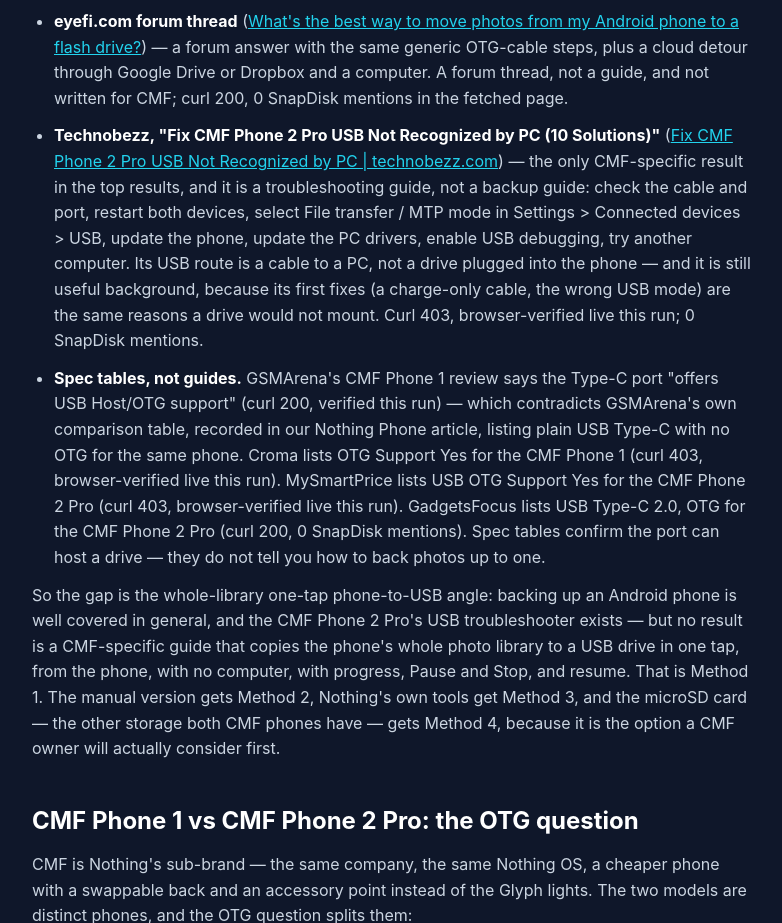
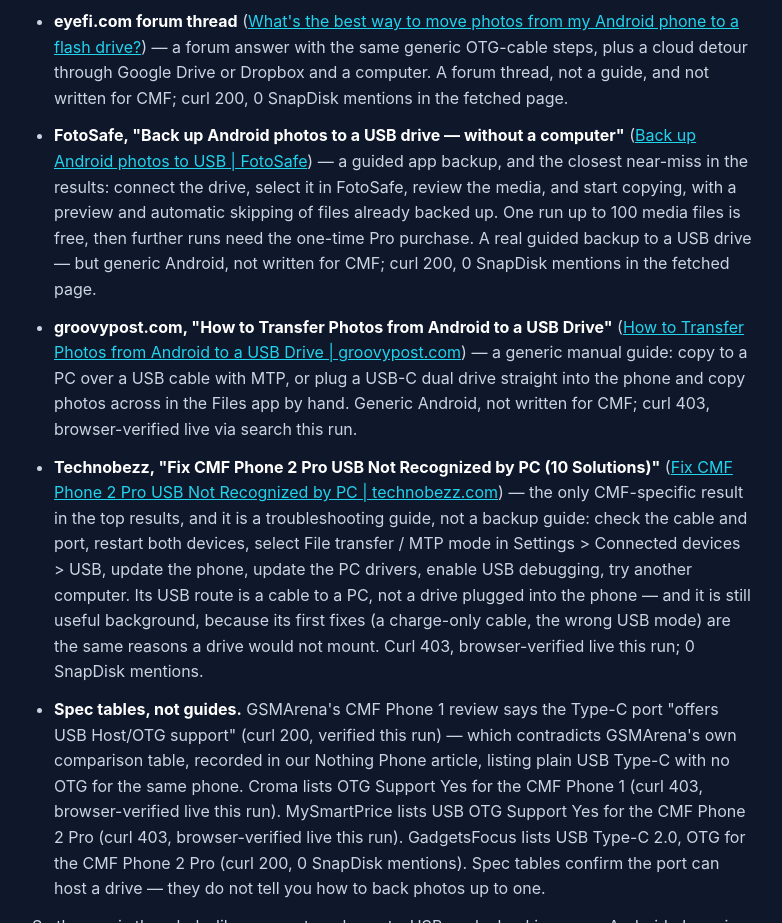
Before and after one commit to dzianisv/photo-backup, a plain HTML site: page docs/cmf-phone-photos-to-usb.html in a window 1280 px wide. Shown: the part 2856-3779 px from the top of the page, without its empty margins (248-1030 px from the left). Drawn offline with Linux system fonts and the light colour scheme.

Commit message:
WL-184 scoring fix: name FotoSafe + groovypost near-misses in CMF article

```diff
--- a/docs/cmf-phone-photos-to-usb.html
+++ b/docs/cmf-phone-photos-to-usb.html
@@ -143,6 +143,8 @@
     <li><strong>YouTube</strong> (<a href="https://www.youtube.com/watch?v=PYcbV25CczI">How to Connect USB Drive to Android Phone to Move Photos &amp; Videos</a>) — a video walkthrough of the generic route: OTG adapter, the phone&#x27;s built-in file manager, select photos in DCIM, Copy or Move to the drive. Generic Android, not written for CMF. Surfaced in search this run.</li>
     <li><strong>askfilo.com</strong> (<a href="https://askfilo.com/user-question-answers-smart-solutions/how-to-transfer-pictures-from-an-android-phone-to-a-3436303837303432">how to transfer pictures from an android phone to a flashdrive</a>) — a generic Android-to-flash-drive guide: OTG adapter, file manager, DCIM, select, Copy, paste to the drive, or a computer as a middleman. Generic Android, not written for CMF; curl 200, 0 SnapDisk mentions in the fetched page.</li>
     <li><strong>eyefi.com forum thread</strong> (<a href="https://eyefi.com/t/what-s-the-best-way-to-move-photos-from-my-android-phone-to-a-flash-drive/1121">What&#x27;s the best way to move photos from my Android phone to a flash drive?</a>) — a forum answer with the same generic OTG-cable steps, plus a cloud detour through Google Drive or Dropbox and a computer. A forum thread, not a guide, and not written for CMF; curl 200, 0 SnapDisk mentions in the fetched page.</li>
+    <li><strong>FotoSafe, &quot;Back up Android photos to a USB drive — without a computer&quot;</strong> (<a href="https://fotosafe.weidisoft.net/en/guides/back-up-android-photos-to-usb/">Back up Android photos to USB | FotoSafe</a>) — a guided app backup, and the closest near-miss in the results: connect the drive, select it in FotoSafe, review the media, and start copying, with a preview and automatic skipping of files already backed up. One run up to 100 media files is free, then further runs need the one-time Pro purchase. A real guided backup to a USB drive — but generic Android, not written for CMF; curl 200, 0 SnapDisk mentions in the fetched page.</li>
+    <li><strong>groovypost.com, &quot;How to Transfer Photos from Android to a USB Drive&quot;</strong> (<a href="https://www.groovypost.com/howto/transfer-photos-from-android-to-a-usb-drive/">How to Transfer Photos from Android to a USB Drive | groovypost.com</a>) — a generic manual guide: copy to a PC over a USB cable with MTP, or plug a USB-C dual drive straight into the phone and copy photos across in the Files app by hand. Generic Android, not written for CMF; curl 403, browser-verified live via search this run.</li>
     <li><strong>Technobezz, &quot;Fix CMF Phone 2 Pro USB Not Recognized by PC (10 Solutions)&quot;</strong> (<a href="https://www.technobezz.com/cmf-phone-2-not-connecting-to-pc-fix">Fix CMF Phone 2 Pro USB Not Recognized by PC | technobezz.com</a>) — the only CMF-specific result in the top results, and it is a troubleshooting guide, not a backup guide: check the cable and port, restart both devices, select File transfer / MTP mode in Settings &gt; Connected devices &gt; USB, update the phone, update the PC drivers, enable USB debugging, try another computer. Its USB route is a cable to a PC, not a drive plugged into the phone — and it is still useful background, because its first fixes (a charge-only cable, the wrong USB mode) are the same reasons a drive would not mount. Curl 403, browser-verified live this run; 0 SnapDisk mentions.</li>
     <li><strong>Spec tables, not guides.</strong> GSMArena&#x27;s CMF Phone 1 review says the Type-C port &quot;offers USB Host/OTG support&quot; (curl 200, verified this run) — which contradicts GSMArena&#x27;s own comparison table, recorded in our Nothing Phone article, listing plain USB Type-C with no OTG for the same phone. Croma lists OTG Support Yes for the CMF Phone 1 (curl 403, browser-verified live this run). MySmartPrice lists USB OTG Support Yes for the CMF Phone 2 Pro (curl 403, browser-verified live this run). GadgetsFocus lists USB Type-C 2.0, OTG for the CMF Phone 2 Pro (curl 200, 0 SnapDisk mentions). Spec tables confirm the port can host a drive — they do not tell you how to back photos up to one.</li>
   </ul>
```
